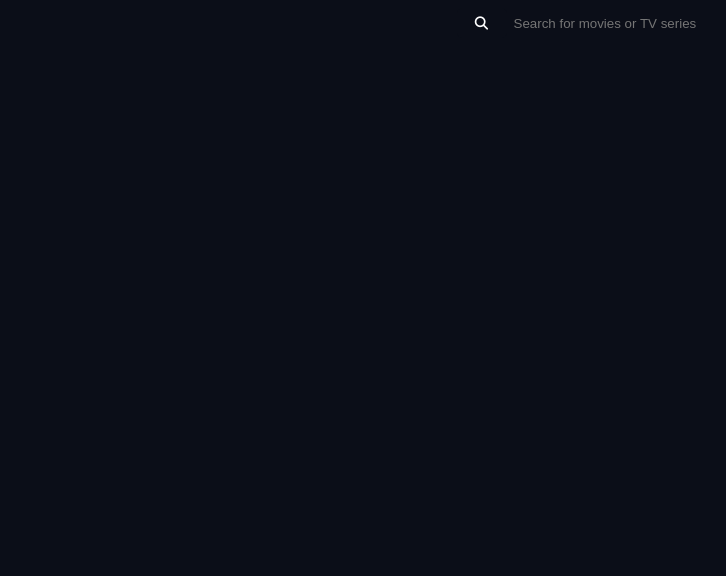
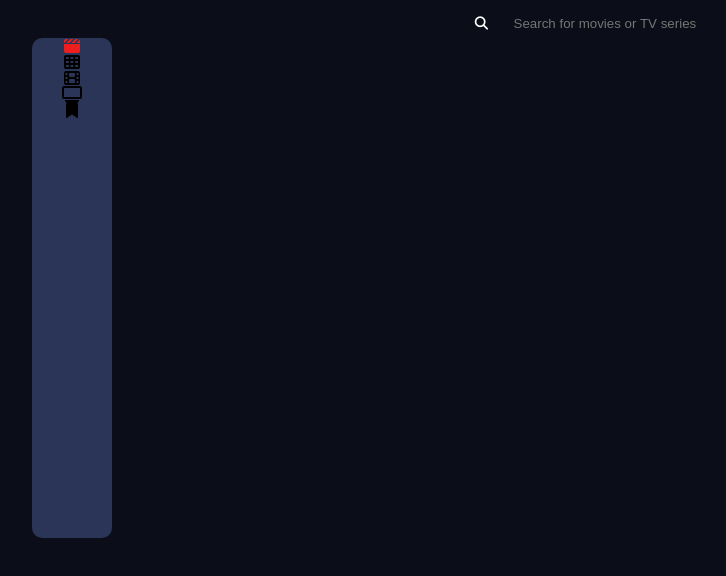
Before and after one commit to Eddieramirez29/Entertainment-Web-App, a plain HTML site: page src/index.html in a window 1280 px wide. Shown: the whole page, without its empty margins (6-732 px from the left). Drawn offline with Linux system fonts and the light colour scheme.

Commit message:
Adding icons to side bar

```diff
--- a/src/index.css
+++ b/src/index.css
@@ -1,6 +1,11 @@
-i
+#search-button > i
 {
   color: white;
+}
+
+.side-bar > .fa-clapperboard
+{
+    color: rgb(237, 30, 30);
 }
 
 #search-bar
@@ -55,3 +60,15 @@ body
 {
     background-color: #171d30;
 }
+
+.side-bar
+{
+    display: flex;
+    align-items: center;
+    flex-direction: column;
+    background-color: #2a3558;
+    width: 80px;
+    border-radius: 10px;
+    margin-left: 30px;
+    height: 500px;
+}
--- a/src/index.html
+++ b/src/index.html
@@ -12,7 +12,13 @@
         <input id="search-bar" type="search" placeholder="Search for movies or TV series">
     </div>
 
-    <div class="side-bar"></div>
+    <div class="side-bar">
+        <i class="fa-solid fa-clapperboard"></i>
+        <i class="fa-solid fa-table-cells"></i>
+        <i class="fa-solid fa-film"></i>
+        <i class="fa-solid fa-tv"></i>
+        <i class="fa-solid fa-bookmark"></i>
+    </div>
     <div class="content"></div>
 </body>
 </html>
```
